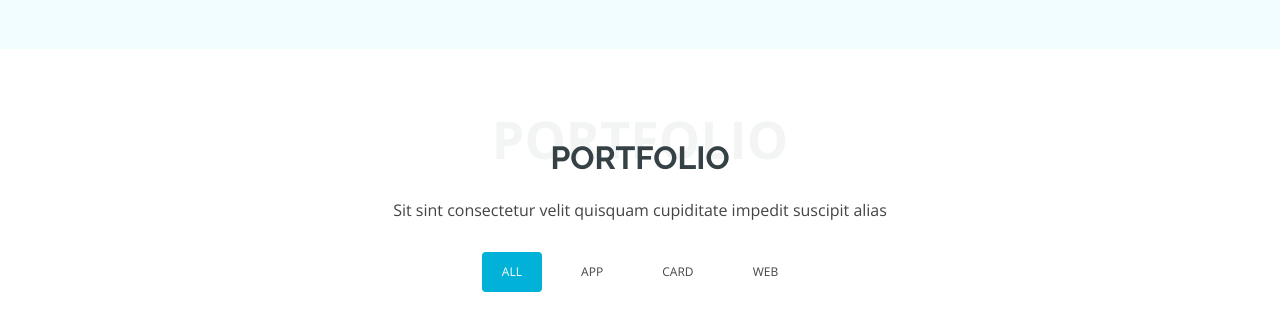
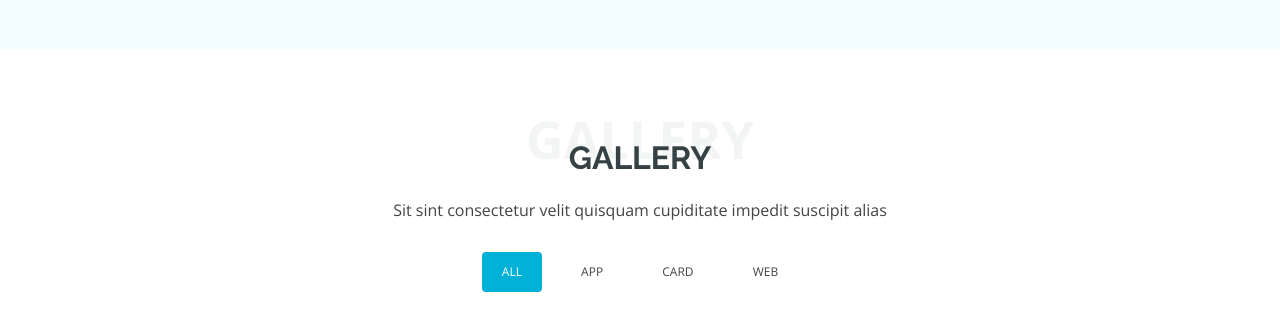
Before and after one commit to Godly-Workspace/Church-of-God-7th-Day-New-Jerusalem, a plain HTML site: page index.html in a window 1280 px wide. Shown: the part 2760-3070 px from the top of the page. Drawn offline with nearby package versions, Linux system fonts and the light colour scheme.

```diff
--- a/index.html
+++ b/index.html
@@ -323,8 +323,8 @@
       <div class="container">
 
         <div class="section-title">
-          <span>Portfolio</span>
-          <h2>Portfolio</h2>
+          <span>Gallery</span>
+          <h2>Gallery</h2>
           <p>Sit sint consectetur velit quisquam cupiditate impedit suscipit alias</p>
         </div>
 
```
Also changed, not shown: assets/img/portfolio/Picture 119.jpg (added), assets/img/portfolio/portfolio-1.jpg, assets/img/portfolio/portfolio-6.jpg, 8 other files.
